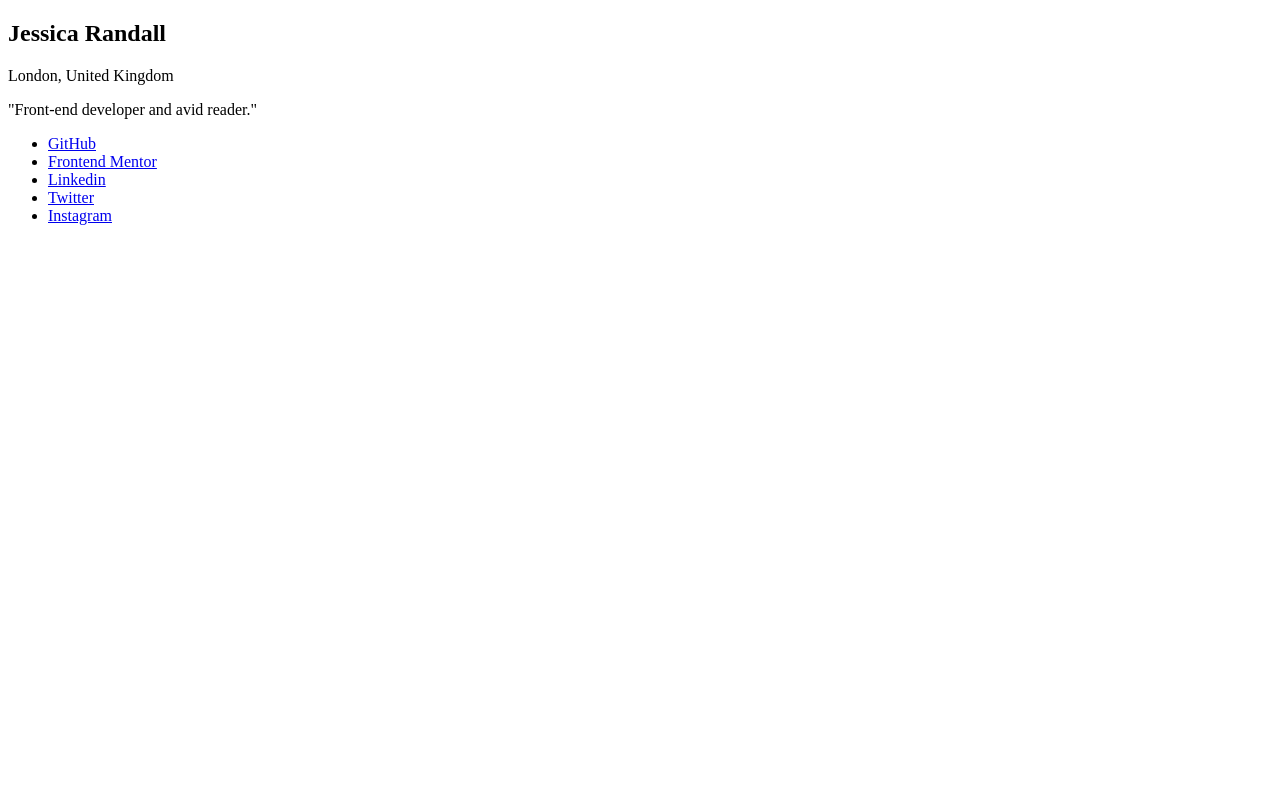
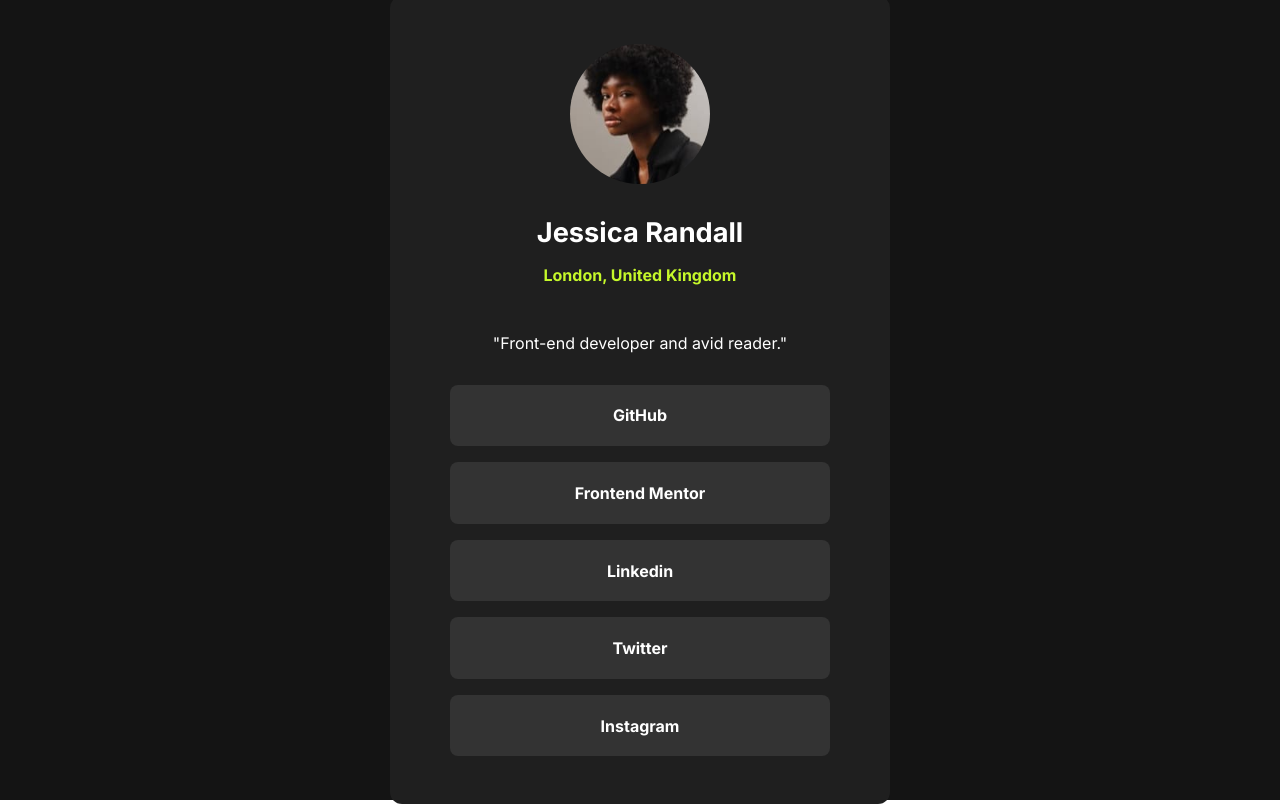
Before and after one commit to DavFront-End/social-links, a plain HTML site: page index.html in a window 1280 px wide. Drawn offline with Linux system fonts and the light colour scheme.

Commit message:
Finalizando Layout

```diff
--- a/index.html
+++ b/index.html
@@ -14,15 +14,16 @@
       href="https://fonts.googleapis.com/css2?family=Inter:ital,opsz,wght@0,14..32,100..900;1,14..32,100..900&display=swap"
       rel="stylesheet"
     />
+    <link rel="stylesheet" href="style.css">
     <title>Social - Links</title>
   </head>
   <body>
-    <main>
-      <section>
+    <main class="container">
+      <section class="card-profile">
         <div class="profile-infos">
           <div class="profile"></div>
           <h2>Jessica Randall</h2>
-          <p>London, United Kingdom</p>
+          <p class="emphasis">London, United Kingdom</p>
           <p>"Front-end developer and avid reader."</p>
         </div>
 
--- a/style.css
+++ b/style.css
@@ -12,3 +12,68 @@
     --grey-800: #1f1f1f;
     --grey-900: #141414;
 }
+
+.container {
+    background-color: var(--grey-900);
+    height: 100vh;
+    width: 100vw;
+    display: flex;
+    justify-content: center;
+    align-items: center;
+}
+
+.card-profile {
+    background-color: var(--grey-800);
+    color: var(--white);
+    padding: 3rem;
+    display: flex;
+    flex-direction: column;
+    justify-content: space-between;
+    align-items: center;
+    gap: 1rem;
+    border-radius: 12px;
+    width: 500px;
+}
+
+.profile-infos {
+    display: flex;
+    flex-direction: column;
+    align-items: center;
+    gap: 1rem;
+}
+
+.profile-infos h2 {
+    font-size: 1.7rem;
+}
+
+.profile {
+    width: 140px;
+    height: 140px;
+    background-color: red;
+    border-radius: 50%;
+    background: url('./images/avatar-jessica.jpeg') center / cover;
+    margin-bottom: 1rem;
+}
+
+.emphasis {
+    font-size: 1rem;
+    margin-bottom: 2rem;
+    color: var(--green);
+    font-weight: 700;
+}
+
+.social-medias li {
+    list-style: none;
+    margin-top: 1rem;
+    background-color: var(--grey-700);
+    text-align: center;
+    width: 380px;
+    padding: 1.3rem 3rem;
+    border-radius: 8px;
+    font-weight: 700;
+}
+
+.social-medias li a {
+    text-decoration: none;
+    color: var(--white);
+}
```
